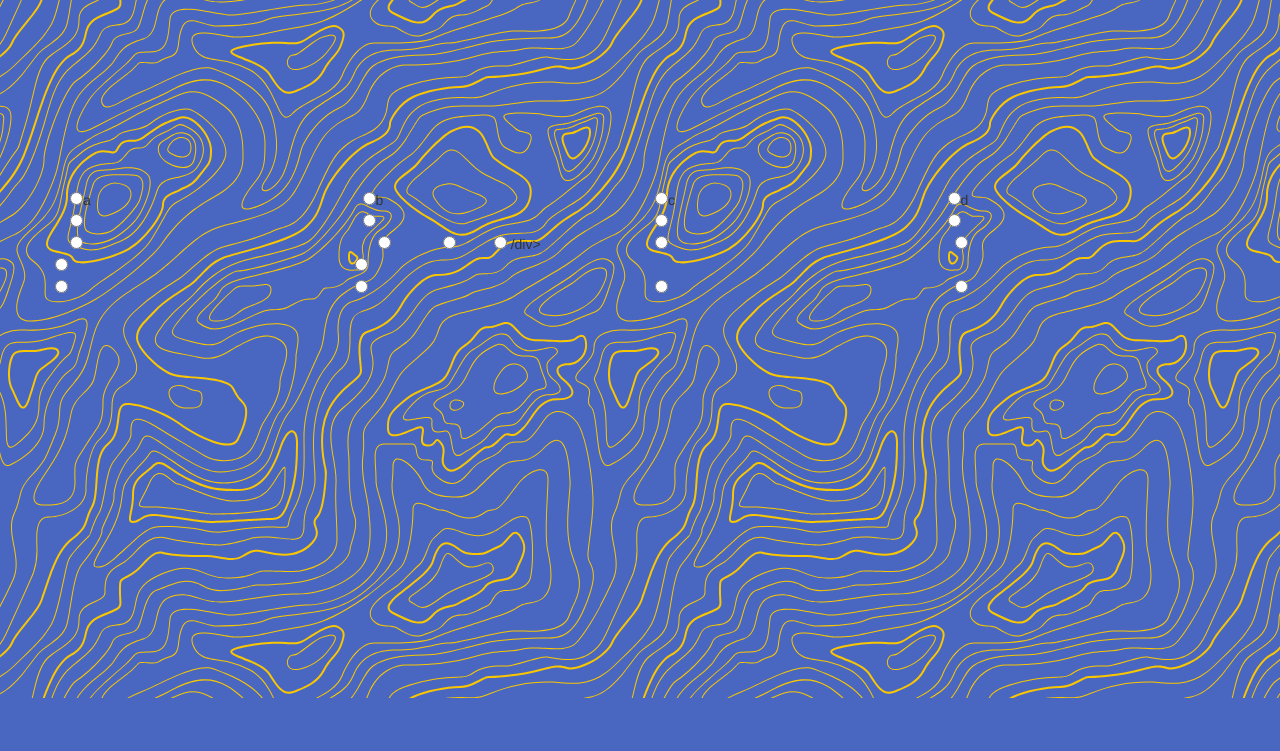
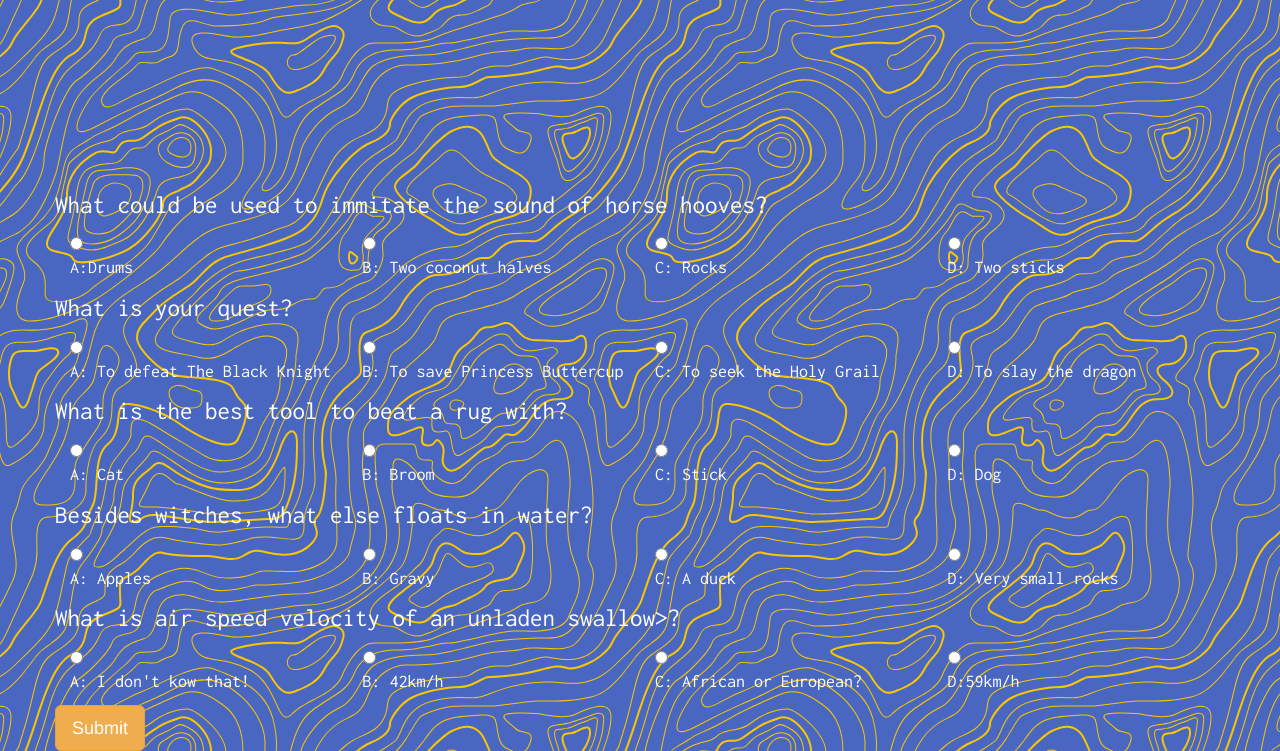
Before and after one commit to discoshrimp/TriviaGame, a plain HTML site: page index.html in a window 1280 px wide. Shown: the part 102-853 px from the top of the page. Before the commit the page ends 800 px from the top, so only its background shows below. Drawn offline with nearby package versions, Linux system fonts and the light colour scheme.

Commit message:
working code, could use tweaking

```diff
--- a/assets/javascript/game.js
+++ b/assets/javascript/game.js
@@ -1,18 +1,55 @@
-var count=20;
-
+var count=30;
+var checkOff ={
+"correct": 0,
+"incorrect": 0,
+}
 var counter= setInterval(timer, 1000);
 function reset(){
-    count=20;
+    count=30;
     counter= setInterval(timer, 1000);
     timer();
 }
 function timer(){
     count=count-1;
 
-    if(count<=0){
-        clearInterval(counter);
+    if(count<1){
+        alert('Times up!');
         reset()
     }
-    console.log(count);
-    $("#timer").text("Time left: " + count + " seconds")
+
+    $('#timer').text('Time left: ' + count + ' seconds')
 }
+
+timer();
+$(document).ready(function(){
+$('#done').on("click", function(){
+    console.log("submitted");
+    var answerSheet =[];
+    var answer;
+    var isChecked ={
+        "one":$("#1B").is(":checked"),
+        "two":$("#2C").is(":checked"),
+        "three":$("#3A").is(":checked"),
+        "four":$("#4C").is(":checked"),
+        "five":$("#5C").is(":checked"),
+    }
+    console.log(isChecked);
+
+answerSheet.push(isChecked.one);
+answerSheet.push(isChecked.two);
+answerSheet.push(isChecked.three);
+answerSheet.push(isChecked.four);
+answerSheet.push(isChecked.five);
+console.log(answerSheet);
+for(var i=0; i<answerSheet.length; i++){
+    answer = answerSheet[i]
+    console.log(answer)
+    if(answer === true){
+        checkOff.correct++;
+    } else if(answer != true) {
+        checkOff.incorrect++;
+    }
+}console.log(checkOff)
+$("#spacer").append("<p class='answer-display'> Correct: " + checkOff.correct +"<br> Incorrect: "+ checkOff.incorrect + "</p>")
+})
+})
--- a/index.html
+++ b/index.html
@@ -20,71 +20,87 @@
     <div class="container">
         <div class="row" id="timer"></div>
         <div class="row" id="header">
-            <h1>Turbulently Tittilating Trivia</h1>
+            <h1>Monty Python Trivia</h1>
         </div>
         <div class="row" id="spacer"></div>
 
         <div class="row" id="quest1">
-            <div class="col-xs-3" id="one">
-                <input type="radio" name="button" id ="a">a
+            <p id ="question">What could be used to immitate the sound of horse hooves?</p>
+            <div class="col-xs-3">
+                <input type="radio" name="button1" id ="1A"><p class="answer">A:Drums</p>
             </div>
-            <div class="col-xs-3" id="two">
-                <input type="radio"  name="button" id ="b">b
+            <div class="col-xs-3">
+                <input type="radio"  name="button1" id ="1B"><p class="answer">B: Two coconut halves</p>
             </div>
-            <div class="col-xs-3" id="three">
-                <input type="radio"  name="button" id ="c">c
+            <div class="col-xs-3">
+                <input type="radio"  name="button1" id ="1C"><p class="answer">C: Rocks</p>
             </div>
-            <div class="col-xs-3" id="four">
-                <input type="radio"  name="button" id ="d">d
+            <div class="col-xs-3">
+                <input type="radio"  name="button1" id ="1D"><p class="answer">D: Two sticks</p>
             </div>
         </div>
         <div class="row" id="quest2">
-            <div class="col-xs-3" id="one">
-                <input type="radio" id ="button">
+            <p id ="question">What is your quest?</p>
+            <div class="col-xs-3">
+                <input type="radio" name ="button2" id ="2A"><p class="answer">A: To defeat The Black Knight</p>
             </div>
-            <div class="col-xs-3" id="two">
-                <input type="radio" id ="button">
+            <div class="col-xs-3">
+                <input type="radio" name ="button2" id ="2B"><p class="answer">B: To save Princess Buttercup</p>
             </div>
-            <div class="col-xs-3" id="three">
-                <input type="radio" id ="button">
+            <div class="col-xs-3">
+                <input type="radio" name ="button2" id ="2C"><p class="answer">C: To seek the Holy Grail</p>
             </div>
-            <div class="col-xs-3" id="four">
-                <input type="radio" id ="button">
+            <div class="col-xs-3">
+                <input type="radio" name ="button2" id ="2D"><p class="answer">D: To slay the dragon</p>
             </div>
         </div>
         <div class="row" id="quest3">
-            <div class="col-xs-3" id="one">
-                <input type="radio" id ="button">
+            <p id ="question">What is the best tool to beat a rug with?</p>
+            <div class="col-xs-3">
+                <input type="radio" name ="button3" id ="3A"><p class="answer">A: Cat</p>
             </div>
-            <div class="col-xs-3" id="two">
-                <input type="radio" id ="button">
-                /div>
-            <div class="col-xs-3" id="three">
-                <input type="radio" id ="button">
+            <div class="col-xs-3">
+                <input type="radio" name ="button3"  id ="3B"><p class="answer">B: Broom</p>
             </div>
-            <div class="col-xs-3" id="four">
-                <input type="radio" id ="button">
+            <div class="col-xs-3">
+                <input type="radio" name ="button3" id ="3C"><p class="answer">C: Stick</p>
+            </div>
+            <div class="col-xs-3">
+                <input type="radio" name ="button3" id ="3D"><p class="answer">D: Dog</p>
             </div>
         </div>
         <div class="row" id="quest4">
-            <div class="col-xs-3" id="one">
-                <input type="radio" id ="button">
+            <p id ="question">Besides witches, what else floats in water?</p>
+            <div class="col-xs-3">
+                <input type="radio" name ="button4" id ="4A"><p class="answer"> A: Apples</p>
             </div>
-            <div class="col-xs-3" id="two">
-                <input type="radio" id ="button">
+            <div class="col-xs-3">
+                <input type="radio" name ="button4" id ="4B"><p class="answer">B: Gravy</p>
             </div>
-            <div class="col-xs-3" id="three">
-                <input type="radio" id ="button">
+            <div class="col-xs-3">
+                <input type="radio" name ="button4" id ="4C"><p class="answer">C: A duck</p>
             </div>
-            <div class="col-xs-3" id="four">
-                <input type="radio" id ="button">
+            <div class="col-xs-3">
+                <input type="radio" name ="button4" id ="4D"><p class="answer">D: Very small rocks</p>
             </div>
         </div>
         <div class="row" id="quest5">
-            <div class="col-xs-3" id="one"><input type="radio" id ="button"></div>
-            <div class="col-xs-3" id="two"><input type="radio" id ="button"></div>
-            <div class="col-xs-3" id="three"><input type="radio" id ="button"></div>
-            <div class="col-xs-3" id="four"><input type="radio" id ="button"></div>
+            <p id ="question">What is air speed velocity of an unladen swallow>?</p>
+            <div class="col-xs-3">
+                <input type="radio" name ="button5" id ="5A"><p class="answer">A: I don't kow that!</p>
+            </div>
+            <div class="col-xs-3">
+                <input type="radio" name ="button5" id ="5B"><p class="answer">B: 42km/h</p>
+            </div>
+            <div class="col-xs-3">
+                <input type="radio" name ="button5" id ="5C"><p class="answer">C: African or European?</p>
+            </div>
+            <div class="col-xs-3">
+                <input type="radio" name ="button5" id ="5D"><p class="answer">D:59km/h</p>
+            </div>
+        </div>
+        <div class="row">
+            <button class="btn btn-warning btn-lg" type="submit" id="done">Submit</button>
         </div>
 
     </div>
```
Also changed, not shown: assets/css/style.css, assets/images/holygrail.jpg (added).
